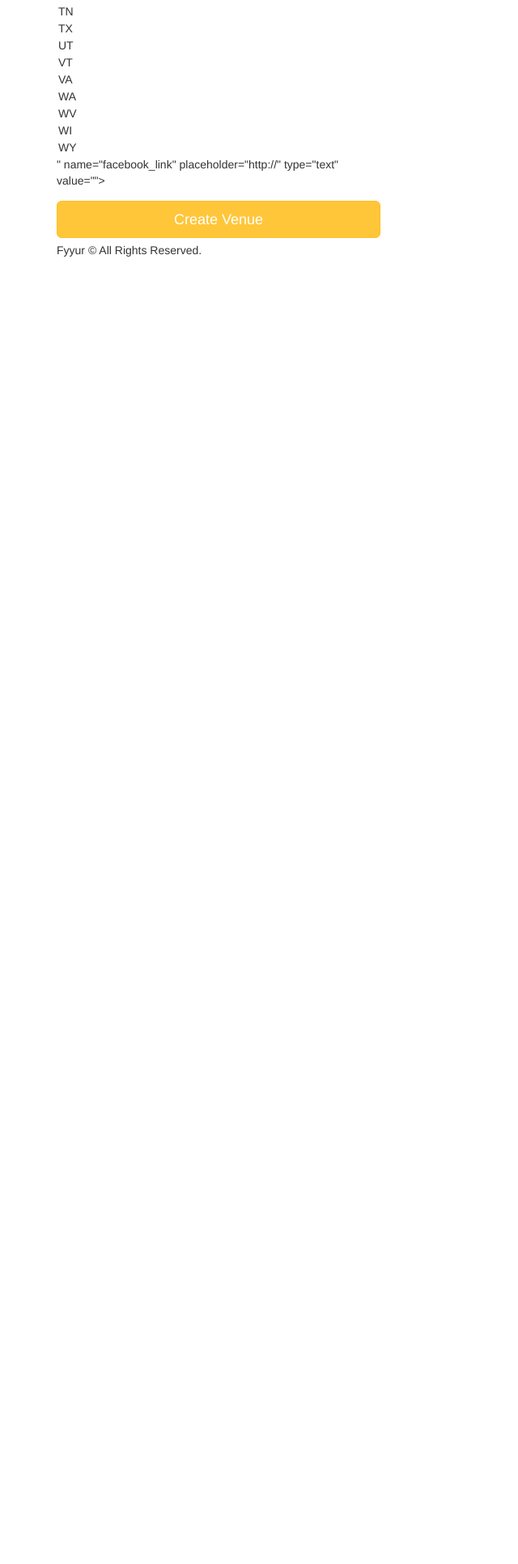
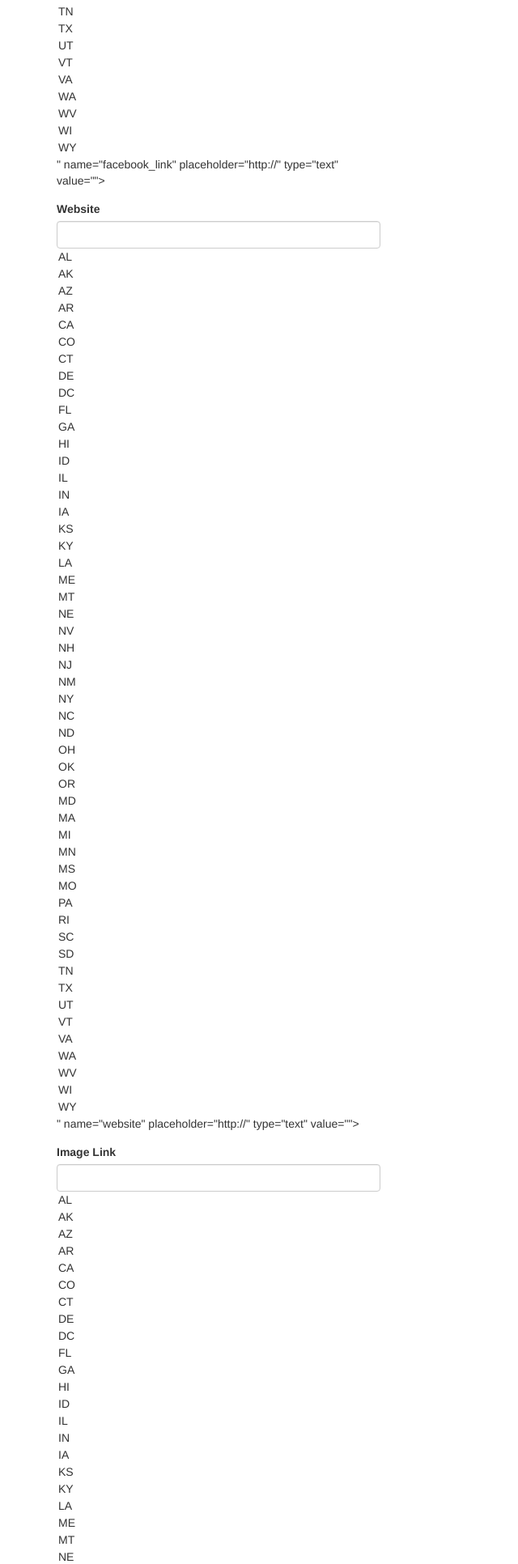
Before and after one commit to BaineGames/udacity-nd0044-p1, a Flask app: page /venues/create in a window 1280 px wide. Shown: the part 1882-3814 px from the top of the page at 81% size, without its empty margins (0-640 px from the left). Before the commit the page ends 2199 px from the top, so only its background shows below. Run offline with Flask 2, Linux system fonts and the light colour scheme; some libraries are stand-ins or nearby versions.

Commit message:
updated add venue form to accomodate missing fields

```diff
--- a/app.py
+++ b/app.py
@@ -42,7 +42,7 @@
     website = db.Column(db.String())
     image_link = db.Column(db.String())
     facebook_link = db.Column(db.String())
-    seeking_talent = db.Column(db.Boolean())
+    seeking_talent = db.Column(db.Boolean(),default=False)
     seeking_description = db.Column(db.String())
 
     venue_shows = db.relationship('Show', cascade="all,delete", backref='venue', lazy=True)
@@ -59,7 +59,7 @@
     genres = db.Column(db.String())
     image_link = db.Column(db.String())
     facebook_link = db.Column(db.String())
-    seeking_venue = db.Column(db.Boolean())
+    seeking_venue = db.Column(db.Boolean(),default=False)
     seeking_description = db.Column(db.String())
 
     artist_shows = db.relationship('Show', cascade="all,delete", backref='artist', lazy=True)
@@ -244,13 +244,14 @@
   seeking_talent = request.form.get('seeking_talent')
   seeking_description = request.form.get('seeking_description')
 
+  if seeking_talent == 'y':
+    seeking_talent = True
+  else:
+    seeking_talent = False
+
   venue = Venue(name=name, address=address, city=city, state=state, phone=phone, seeking_talent=seeking_talent, seeking_description=seeking_description, website=website, facebook_link=facebook_link, image_link=image_link, genres=genres)
   db.session.add(venue)
   db.session.commit()
-
-
-
-
 
   # TODO: modify data to be the data object returned from db insertion
 
--- a/forms.py
+++ b/forms.py
@@ -1,6 +1,6 @@
 from datetime import datetime
 from flask_wtf import Form
-from wtforms import StringField, SelectField, SelectMultipleField, DateTimeField
+from wtforms import StringField, SelectField, SelectMultipleField, DateTimeField, BooleanField
 from wtforms.validators import DataRequired, AnyOf, URL
 
 class ShowForm(Form):
@@ -116,6 +116,15 @@
     facebook_link = StringField(
         'facebook_link', validators=[URL()]
     )
+    website = StringField(
+        'website', validators=[URL()]
+    )
+    seeking_talent = BooleanField(
+        'seeking_talent',
+    )
+    seeking_description = StringField(
+        'seeking_description'
+    )
 
 class ArtistForm(Form):
     name = StringField(
--- a/templates/forms/new_venue.html
+++ b/templates/forms/new_venue.html
@@ -35,7 +35,23 @@
       <div class="form-group">
           <label for="genres">Facebook Link</label>
           {{ form.facebook_link(class_ = 'form-control', placeholder='http://', id=form.state, autofocus = true) }}
-        </div>
+      </div>
+      <div class="form-group">
+        <label for="genres">Website</label>
+        {{ form.website(class_ = 'form-control', placeholder='http://', id=form.state, autofocus = true) }}
+      </div>
+      <div class="form-group">
+        <label for="genres">Image Link</label>
+        {{ form.image_link(class_ = 'form-control', placeholder='http://', id=form.state, autofocus = true) }}
+      </div>
+      <div class="form-group">
+        <label for="genres">Seeking Talent?</label>
+        {{ form.seeking_talent(class_ = 'form-control', placeholder='http://', id=form.state, autofocus = true) }}
+      </div>
+      <div class="form-group">
+        <label for="genres">Talent Description</label>
+        {{ form.seeking_description(class_ = 'form-control', id=form.state, autofocus = true) }}
+      </div>
       <input type="submit" value="Create Venue" class="btn btn-primary btn-lg btn-block">
     </form>
   </div>
```
